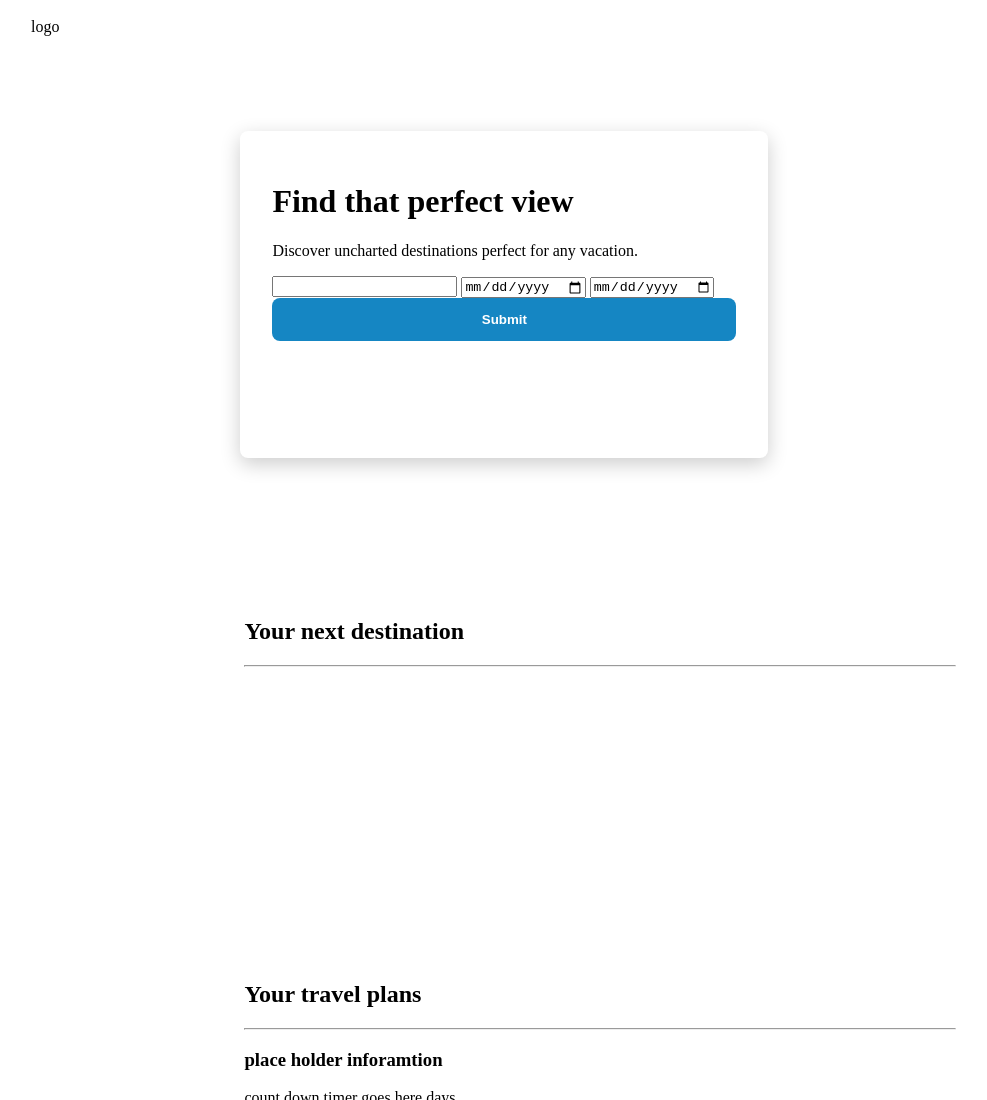
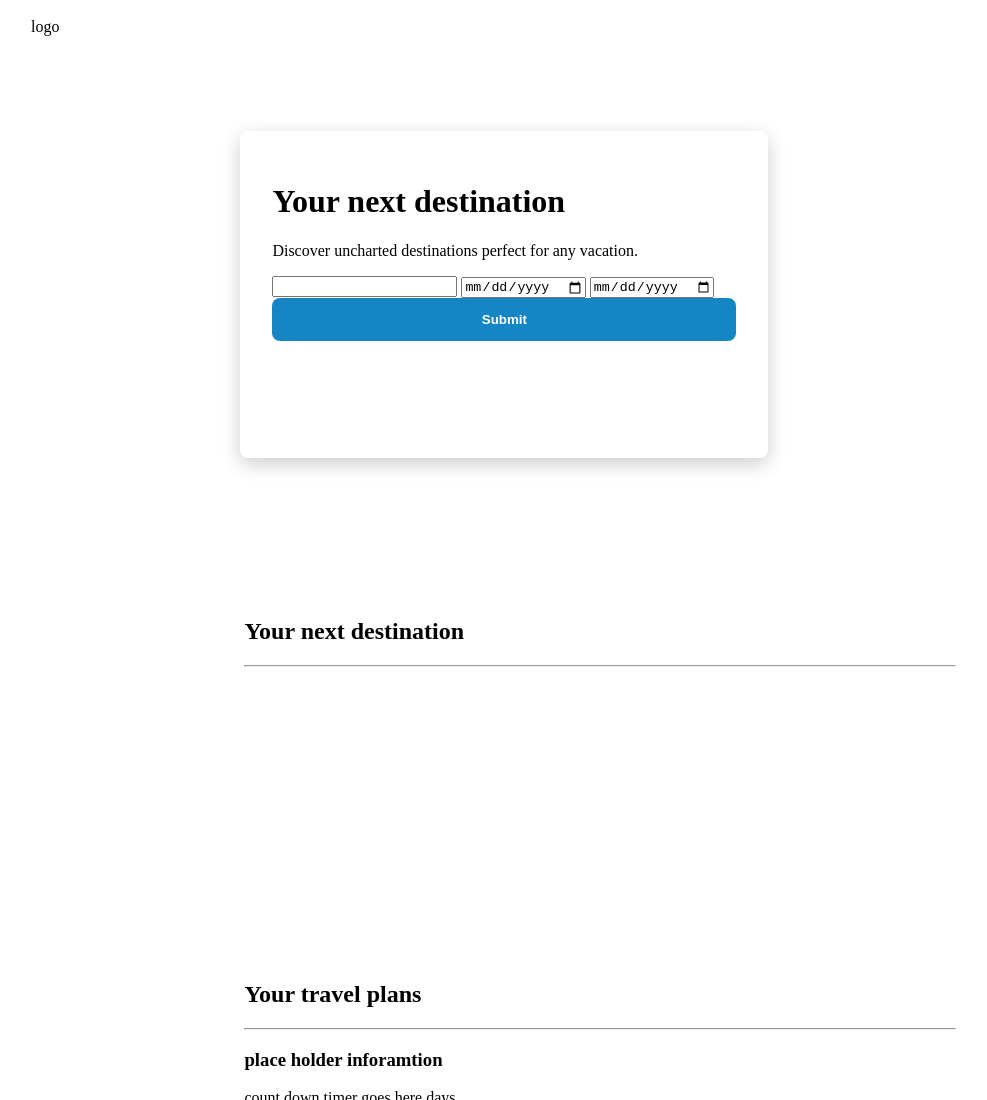
Before and after one commit to necastle88/travel-app, a website built with webpack: page src/client/views/index.html in a window 1280 px wide. Shown: the top 1100 px of the page, without its empty margins (40-1027 px from the left). Built offline with nearby package versions, Linux system fonts and the light colour scheme; a web font is replaced by a local one.

```diff
--- a/src/client/views/index.html
+++ b/src/client/views/index.html
@@ -19,7 +19,7 @@
 
     <div class="hero--background">
         <div class="hero--form-container">
-            <h1>Find that perfect view</h1>
+            <h1>Your next destination</h1>
             <p>Discover uncharted destinations perfect for any vacation.</p>
             <div class="form form--hero-search">
                 <form class="form form--hero">
```
